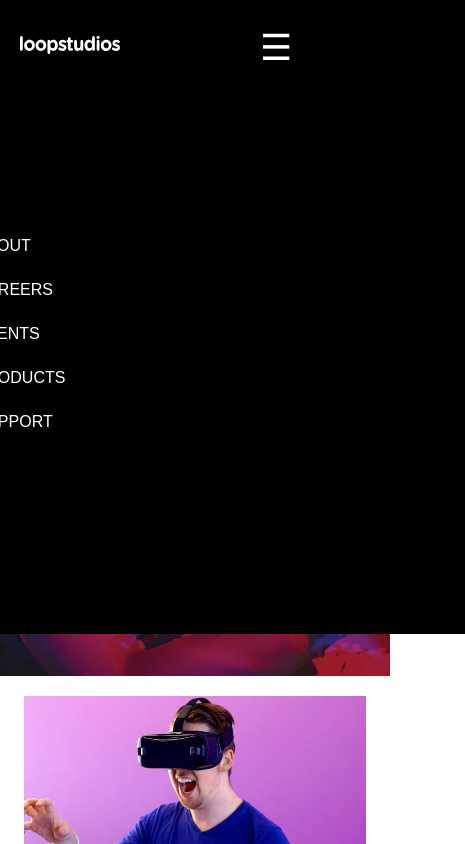
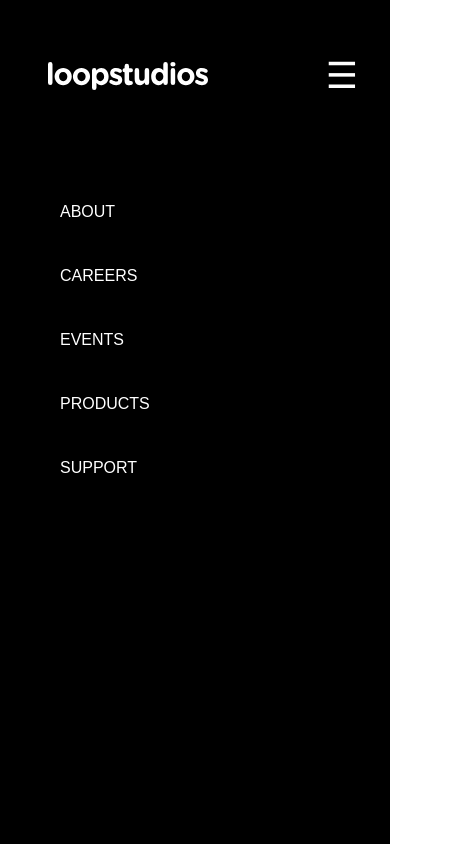
Before and after one commit to Eg51/REACT_LOOPSTUDIOS, a Next.js app: page / in a window 390 px wide. Both pictures are taken after a click on the button "Toggle menu". Shown: the top 844 px of the page, 465 px wide, since content can reach past the window. Built offline with nearby package versions, Linux system fonts and the light colour scheme.

Commit message:
modified the width and height of the hamburger menu as well as its alignment to fit the prefered screen size

```diff
--- a/app/page.tsx
+++ b/app/page.tsx
@@ -4,28 +4,20 @@ import Image from "next/image";
 import Link from 'next/link'
 import {ShoppingBag, User, Heart, ClipboardList, MessageCircle, Settings, ChevronRight,} from "lucide-react"; // injected code  import start/stop
 import Navbar from '@/components/navbar'
-
+import Loopstudios from '@/components/loopstudios'
 
 
 export default function Home() {  // injected code start
   return (
     <>
     <div className="flex items-center justify-center">
-      <div className="flex flex-col h-auto w-full ml-0">
+      <div className=" flex items-cnter justify-center
+        flex-col h-auto w-full">
         <img src="/images/mobile/image-hero.jpg"
-          className="bg-auto w-full h-1/5"/>
-        <div className="absolute flex  justify-even
-          w-full max-w-['375px']"
+          className="bg-auto object-cover w-full h-1/5 pb-25"/>
+        <div className="absolute pt-10 w-full flex object-cover
+          items-center jutify-center sm:hidden z-10 top-0"
           >
-           <Image
-            src="/images/logo.svg"
-            alt="logo"
-            priority
-            width={90}
-            height={-20}
-            className='w-[120px] pt-9 pl-5 h-[54px] z-1000'
-            />
-
             <Navbar />
            {/* <Image
             src="/images/icon-hamburger.svg"
@@ -34,8 +26,6 @@ export default function Home() {  // injected code start
             height={60}
             className="cursor-pointer sm:hidden"
             /> */}
-
-
         </div>
         <img src="/images/mobile/image-interactive.jpg" alt="interactive_image"
         className="flex pt-5 pl-6 pr-6 pb-"/>
--- /dev/null
+++ b/components/loopstudios.tsx
@@ -0,0 +1,17 @@
+import React from 'react'
+import Image from 'next/image'
+
+const Loopstudios = () => {
+  return (
+    <Image
+            src="/images/logo.svg"
+            alt="logo"
+            priority
+            width={1}
+            height={1}
+            className='z-10 w-40 h-7 cursor-pointer sm:hidden ml-8'
+            />
+  )
+}
+
+export default Loopstudios
--- a/components/navbar.tsx
+++ b/components/navbar.tsx
@@ -1,4 +1,5 @@
 import { useState } from "react";
+import Loopstudios from '@/components/loopstudios'
 
 
 export default function Navbar() {
@@ -9,32 +10,83 @@ export default function Navbar() {
   };
 
   return (
-    <nav className="sm:hidden flex items-center pl-15 pr-5 justify-center">
+    <nav className="text-white flex
+        w-full object-cover pb-[100%]
+        justify-between items-center p-4
+       ">
+      <Loopstudios/>
       <button
         onClick={toggleMenu}
-        className="text-4xl text-white z-1000 w-[30px] pt-7 ml-20 pr-0"
+        className="text-4xl z-10 pr-4"
         aria-label="Toggle menu"
       >
-        ☰
+       ☰
       </button>
 
       {isOpen && (
-        <div className="absolute mt-100 p-100 ml-50
-          bg-black flex t-0 text-white
-           flex-col ml-[-110%] h-full gap-5
-            ">
-              <a href="/">ABOUT</a>
-              <a href="/">CAREERS</a>
-              <a href="/">EVENTS</a>
-              <a href="/">PRODUCTS</a>
-              <a href="/c">SUPPORT</a>
-
-
-            <div  className=" absolute flex p-50  ">
-            </div>
+        <div className=" w-full h-auto  object-cover
+          pt-50 flex flex-col gap-10 absolute top-0
+          right-0 bg-black items center  pb-[100%] justify-center">
+          <a className="flex pl-15" href="/">ABOUT</a>
+          <a className="flex pl-15" href="/">CAREERS</a>
+          <a className="flex pl-15" href="/">EVENTS</a>
+          <a className="flex pl-15" href="/">PRODUCTS</a>
+          <a className="flex pl-15" href="/c">SUPPORT</a>
         </div>
-
       )}
     </nav>
   );
 }
+
+
+
+
+
+
+
+
+
+
+// EXPERIMENTAL CODES
+
+
+
+
+
+// export default function Navbar() {
+//   const [isOpen, setIsOpen] = useState(false);
+
+//   const toggleMenu = () => {
+//     setIsOpen(!isOpen);
+//   };
+
+//   return (
+//     <nav className="sm:hidden flex items-center pl-15 pr-5 justify-center">
+//       <button
+//         onClick={toggleMenu}
+//         className="text-4xl text-white z-1000 w-[30px] pt-7 pr-[400px]"
+//         aria-label="Toggle menu"
+//       >
+//         ☰
+//       </button>
+
+//       {isOpen && (
+//         <div className="absolute mt-100 p-10
+//           bg-black flex t-0 text-white left-[ -150%] w-full
+//            flex-col ml-[-110%] h-svh gap-5
+//             ">
+//               <a href="/">ABOUT</a>
+//               <a href="/">CAREERS</a>
+//               <a href="/">EVENTS</a>
+//               <a href="/">PRODUCTS</a>
+//               <a href="/c">SUPPORT</a>
+
+
+//             <div  className=" absolute flex p-50  ">
+//             </div>
+//         </div>
+
+//       )}
+//     </nav>
+//   );
+// }
```
